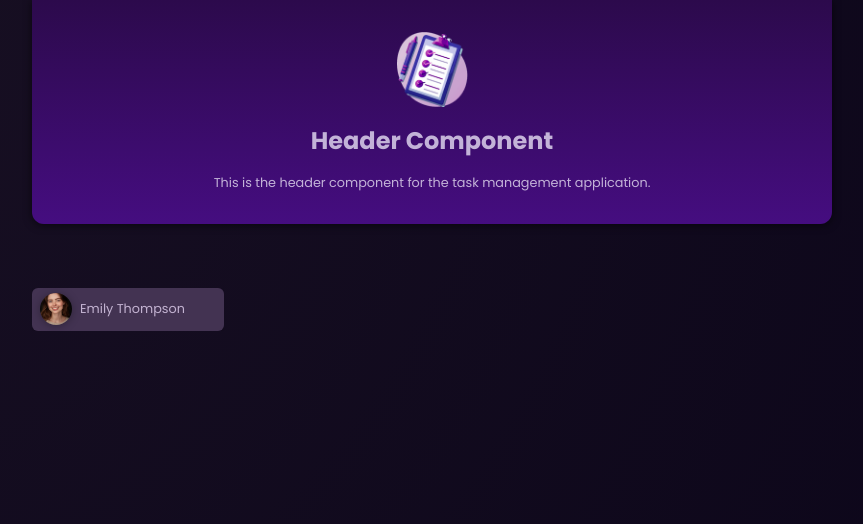
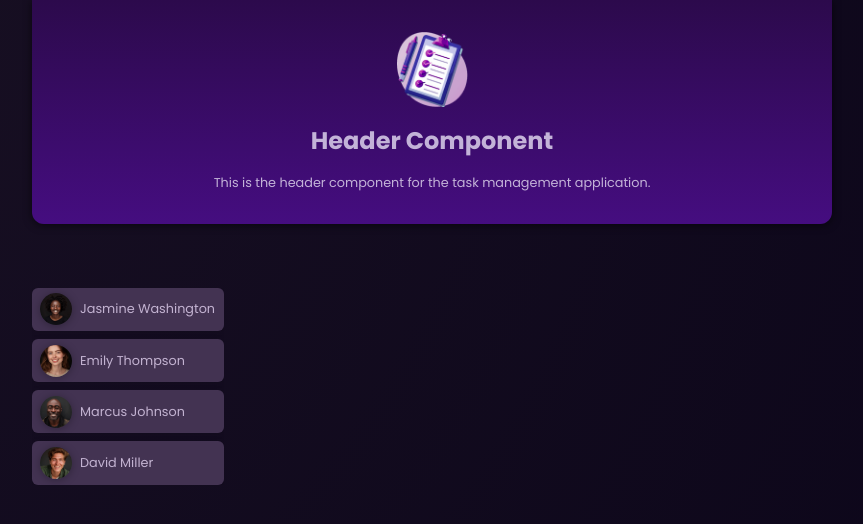
Before and after one commit to yosefMostafa/AngularCourse, an Angular app: page / in a window 1280 px wide. Shown: the top 524 px of the page, without its empty margins (208-1071 px from the left). Built offline with nearby package versions, Linux system fonts and the light colour scheme.

Commit message:
Added a List of user cards
-- Created a reusable component using diffrent angular core decrators/signals

-- the efficiency of signals over normal introduced to (signal, computed , input ,output) and custom Event emitters

```diff
--- a/src/app/app.html
+++ b/src/app/app.html
@@ -2,7 +2,25 @@
 <main>
   <ul id="users">
     <li>
-      <app-user/>
+      <app-user
+
+      (select)="onSelectUser($event)"
+      [id]="users[0].id" [avatar]="users[0].avatar" [name]="users[0].name"></app-user>
+    </li>
+    <li>
+      <app-user
+      (select)="onSelectUser($event)"
+      [id]="users[1].id" [avatar]="users[1].avatar" [name]="users[1].name"></app-user>
+    </li>
+    <li>
+      <app-user
+      (select)="onSelectUser($event)"
+       [id]="users[2].id" [avatar]="users[2].avatar" [name]="users[2].name"></app-user>
+    </li>
+    <li>
+      <app-user
+      (select)="onSelectUser($event)"
+      [id]="users[3].id" [avatar]="users[3].avatar" [name]="users[3].name"></app-user>
     </li>
   </ul>
 </main>
--- a/src/app/app.ts
+++ b/src/app/app.ts
@@ -2,6 +2,7 @@ import { Component } from '@angular/core';
 import { RouterOutlet } from '@angular/router';
 import { HeaderComponent } from './header/header';
 import { UserComponent } from "./user/user";
+import { DUMMY_USERS } from './dummy';
 
 @Component({
   selector: 'app-root',
@@ -10,5 +11,11 @@ import { UserComponent } from "./user/user";
   styleUrl: './app.css'
 })
 export class App {
+  users = DUMMY_USERS;
+  selectedUser!: typeof DUMMY_USERS[number];
   protected title = 'courseApp';
+
+  onSelectUser(id: string) {
+    console.log('selected user id: ', id);
+  }
 }
--- a/src/app/user/user.html
+++ b/src/app/user/user.html
@@ -1,6 +1,6 @@
 <div>
     <button (click)="onSelectUser()">
-        <img [src]="imagePath" [alt]="selectedUser.name"/>
-        <span>{{selectedUser.name}}</span>
+        <img [src]="imagePath()" [alt]="name()"/>
+        <span>{{name()}}</span>
     </button>
 </div>
--- a/src/app/user/user.ts
+++ b/src/app/user/user.ts
@@ -1,7 +1,15 @@
-import { Component } from '@angular/core';
+import {
+  Component,
+  Input,
+  input,
+  computed,
+  Output,
+  EventEmitter,
+  output,
+} from '@angular/core';
 import { DUMMY_USERS } from '../dummy';
 
-const randomNumber = Math.floor(Math.random() * DUMMY_USERS.length);
+// const randomNumber = Math.floor(Math.random() * DUMMY_USERS.length);
 @Component({
   selector: 'app-user',
   imports: [],
@@ -9,12 +17,21 @@ const randomNumber = Math.floor(Math.random() * DUMMY_USERS.length);
   styleUrl: './user.css',
 })
 export class UserComponent {
-  selectedUser = DUMMY_USERS[randomNumber];
-  get imagePath() {
-    return 'assets/users/' + this.selectedUser.avatar;
-  }
+  // @Input({required: true}) avatar!: string;
+  // @Input({required: true}) name!: string
+  id = input.required<string>();
+  avatar = input.required<string>();
+  name = input.required<string>();
+  // @Output() select = new EventEmitter<string>();
+
+  select = output<string>();
+
+  // selectedUser = signal(DUMMY_USERS[randomNumber]);
+  imagePath = computed(() => 'assets/users/' + this.avatar());
+  // get imagePath() {
+  //   return 'assets/users/' + this.avatar;
+  // }
   onSelectUser() {
-    this.selectedUser =
-      DUMMY_USERS[Math.floor(Math.random() * DUMMY_USERS.length)];
+    this.select.emit(this.id());
   }
 }
```
